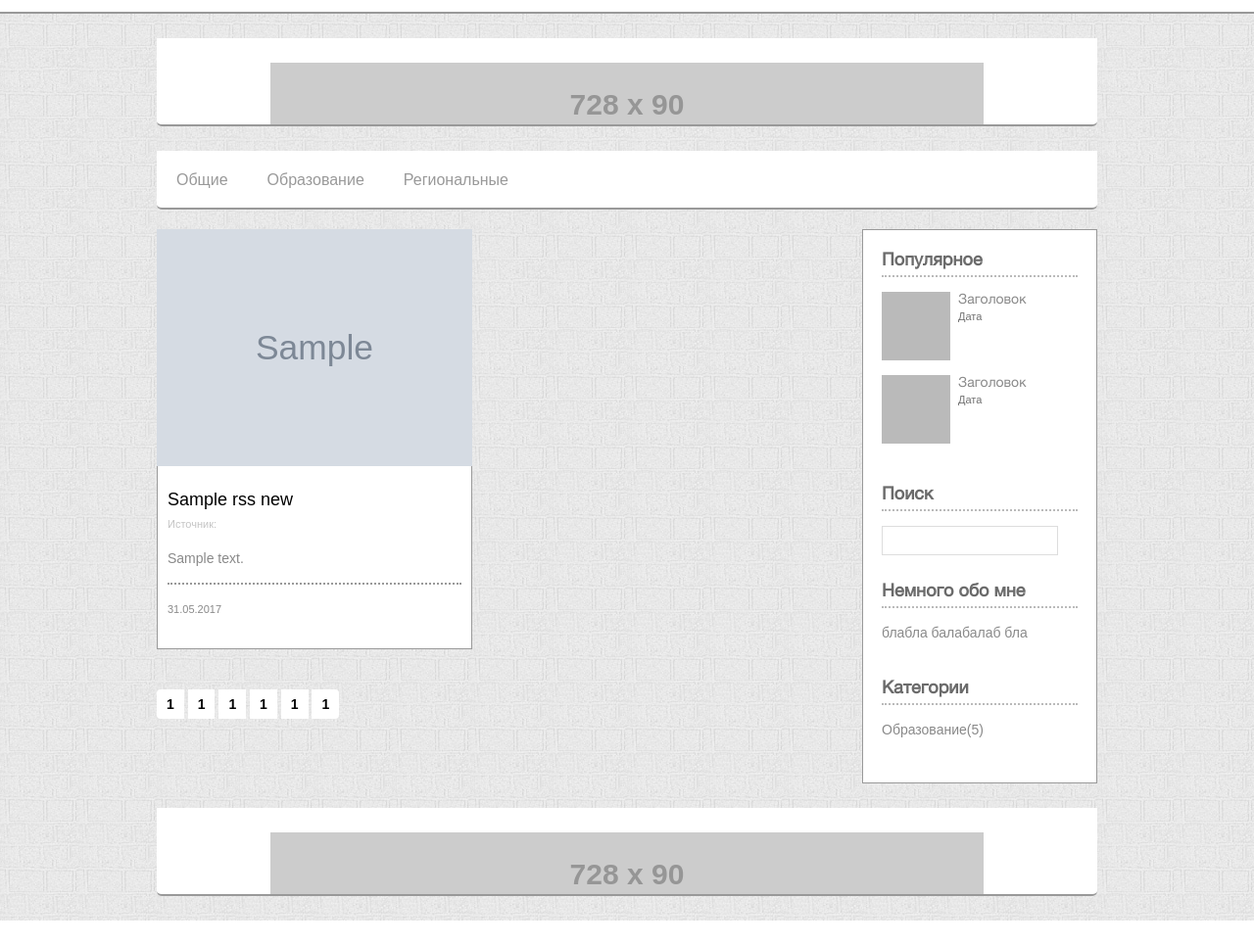
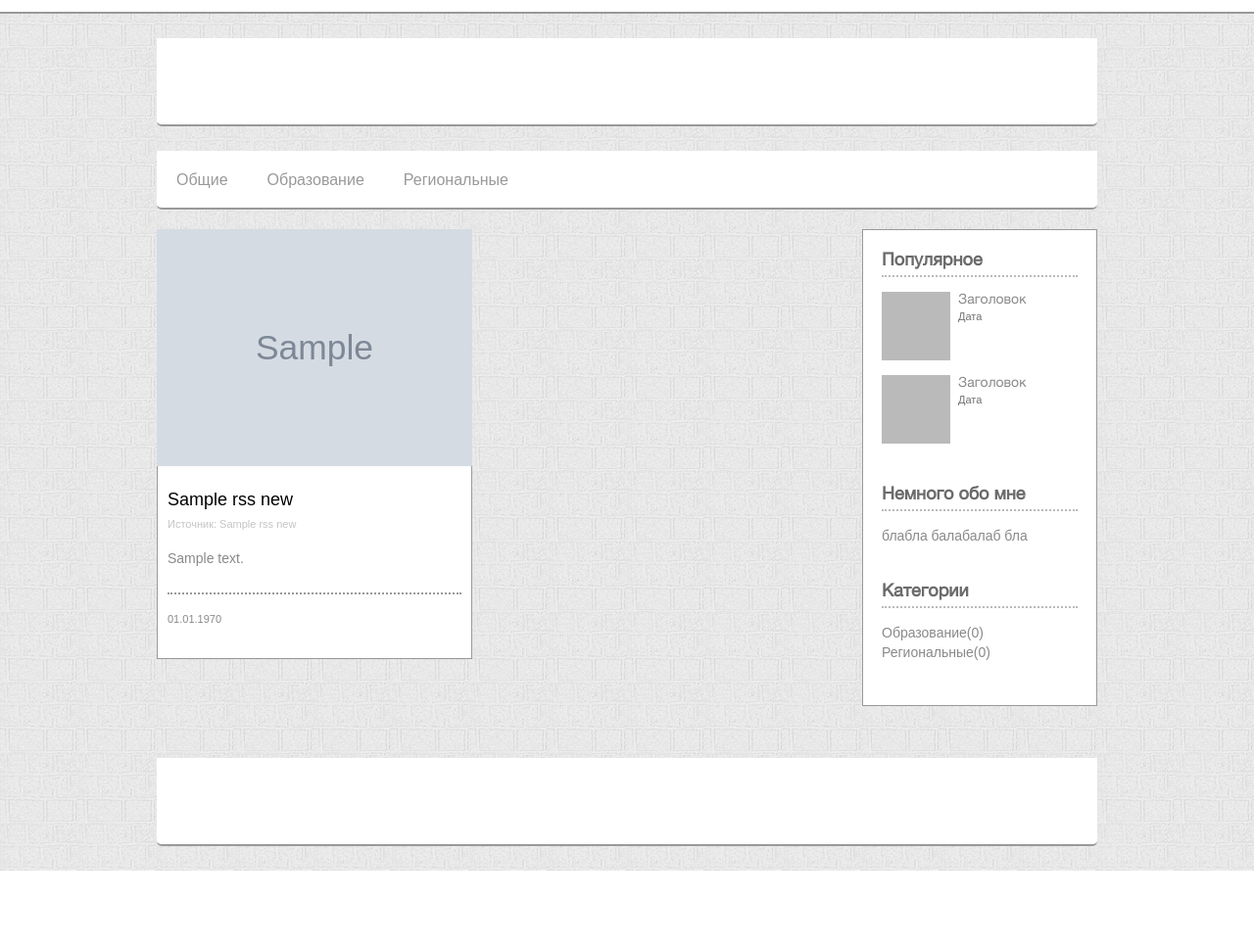
Before and after one commit to 3ndif/rss-news, a PHP site: template application/views/index.php in a window 1280 px wide. Shown: the part 66-1031 px from the top of the page at 98% size. After the commit the page ends 955 px from the top, so only its background shows below. Run offline with PHP 8.4, Linux system fonts and the light colour scheme; the template is opened without the code that fills it: most values are stand-ins (such as "Sample title", 1, 10 or a date in 2020); grey boxes marked "Sample" are stand-in pictures; grey boxes labelled with a size stand in for pictures from a placeholder-image service; some libraries are stand-ins or nearby versions.

Commit message:
some changes

```diff
--- a/application/views/index.php
+++ b/application/views/index.php
@@ -7,13 +7,15 @@
         ?>
 
         <div class="fix single_content floatleft">
-            <a href="<?= $news->source_link?>" target="blank"><img src="<?= $news->img?>" alt=""/></a>
+            <a href="<?= $news->source_link?>" target="blank">
+                <img src="<?php if (!empty($news->img)) echo $news->img; else echo 'images/home_featured.png' ?>" alt=""/>
+            </a>
             <div class="fix single_content_info">
                     <h1><a href="<?=$news->source_link?>" target="blank"><?= $news->title?></a></h1>
-                    <p class="author">Источник: </p>
-                    <p><?= $news->content?></p>
+                    <p class="author">Источник: <?= $news->source_name?></p>
+                    <div style="overflow: hidden;max-height: 100px;text-overflow: ellipsis;"><p><?= $news->content?></p></div>
                     <div class="fix post-meta">
-                        <p><?= date('d.m.Y')?></p>
+                        <p><?= date('d.m.Y',$news->date_pub)?></p>
                     </div>
             </div>
 
@@ -25,12 +27,12 @@
 
     </div>
 
-    <div class="pagination fix">
+<!--    <div class="pagination fix">
             <a href="">1</a>
             <a href="">1</a>
             <a href="">1</a>
             <a href="">1</a>
             <a href="">1</a>
             <a href="">1</a>
-    </div>
+    </div>-->
 </div>
--- a/application/views/main.php
+++ b/application/views/main.php
@@ -37,7 +37,7 @@
         <div class="fix content_area">
 
                     <div class="fix top_add_bar">
-                            <div class="addbar_leaderborard"><img src="http://placehold.it/728x90"/></div>
+                            <!--<div class="addbar_leaderborard"><img src="http://placehold.it/728x90"/></div>-->
                     </div>
 
                     <div class="manu_area">
@@ -77,17 +77,18 @@
                                                         </div>
                                                 </div>
                                         </div>
-                                        <div class="fix single_sidebar">
+<!--                                        <div class="fix single_sidebar">
                                                         <h2>Поиск</h2>
                                                         <input class="search" type="text" placeholder=""/>
-                                        </div>
+                                        </div>-->
                                         <div class="fix single_sidebar">
                                                 <h2>Немного обо мне</h2>
                                                 <p>блабла балабалаб бла</p>
                                         </div>
                                         <div class="fix single_sidebar">
                                                 <h2>Категории</h2>
-                                                <a href="№">Образование(5)</a>
+                                                <a href="/education">Образование(<?= count(application\models\News::getAliasNews(application\models\Keywords::EDUCATION_KEYWORDS_ALIAS))?>)</a>
+                                                <a href="/region">Региональные(<?= count(application\models\News::getAliasNews(application\models\Keywords::REGION_KEYWORDS_ALIAS))?>)</a>
                                         </div>
                                 </div>
                         </div>
@@ -96,7 +97,7 @@
                 </div>
 
                 <div class="fix bottom_add_bar">
-                        <div class="addbar_leaderborard"><img src="http://placehold.it/728x90"/></div>
+                        <!--<div class="addbar_leaderborard"><img src="http://placehold.it/728x90"/></div>-->
                 </div>
 
         </div>
--- a/application/views/settings.php
+++ b/application/views/settings.php
@@ -220,7 +220,7 @@ $(function () {
                 dataType:'json', //or HTML, JSON, etc.
                 success: function(data){
                     console.log(data)
-                    list_container.append('<li class="list-group-item" data-types-id="'+data.types_id+'">'+value+'</li>');
+                    list_container.append('<li class="list-group-item" data-id="'+data.id+'">'+value+'</li>');
                 },
             });
         });
--- a/application/web/css/style.css
+++ b/application/web/css/style.css
@@ -77,8 +77,8 @@ width: 660px;}
 .single_content_wrapper{margin-left: -15px;}
 .single_content{margin-bottom: 15px;
 margin-left: 15px;
-max-height: 440px;
-min-height: 440px;
+max-height: 500px;
+min-height: 500px;
 width: 322px;}
 .single_content img{}
 .single_content h1{font-size: 18px;
```
Also changed, not shown: application/models/Keywords.php (+17 -0 lines), application/models/News.php (+12 -0 lines), application/models/RssGraber.php (+22 -34 lines), crontask.php (+15 -2 lines).
